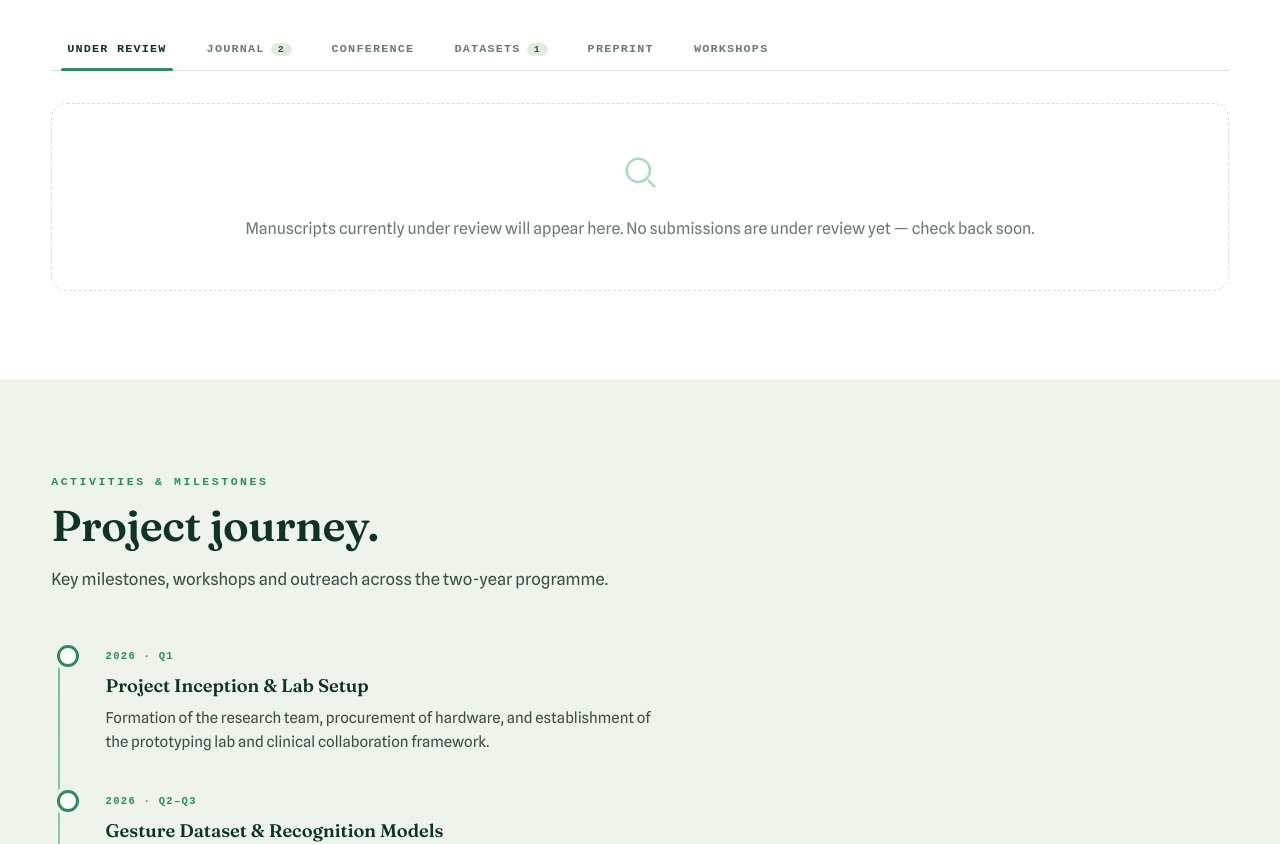
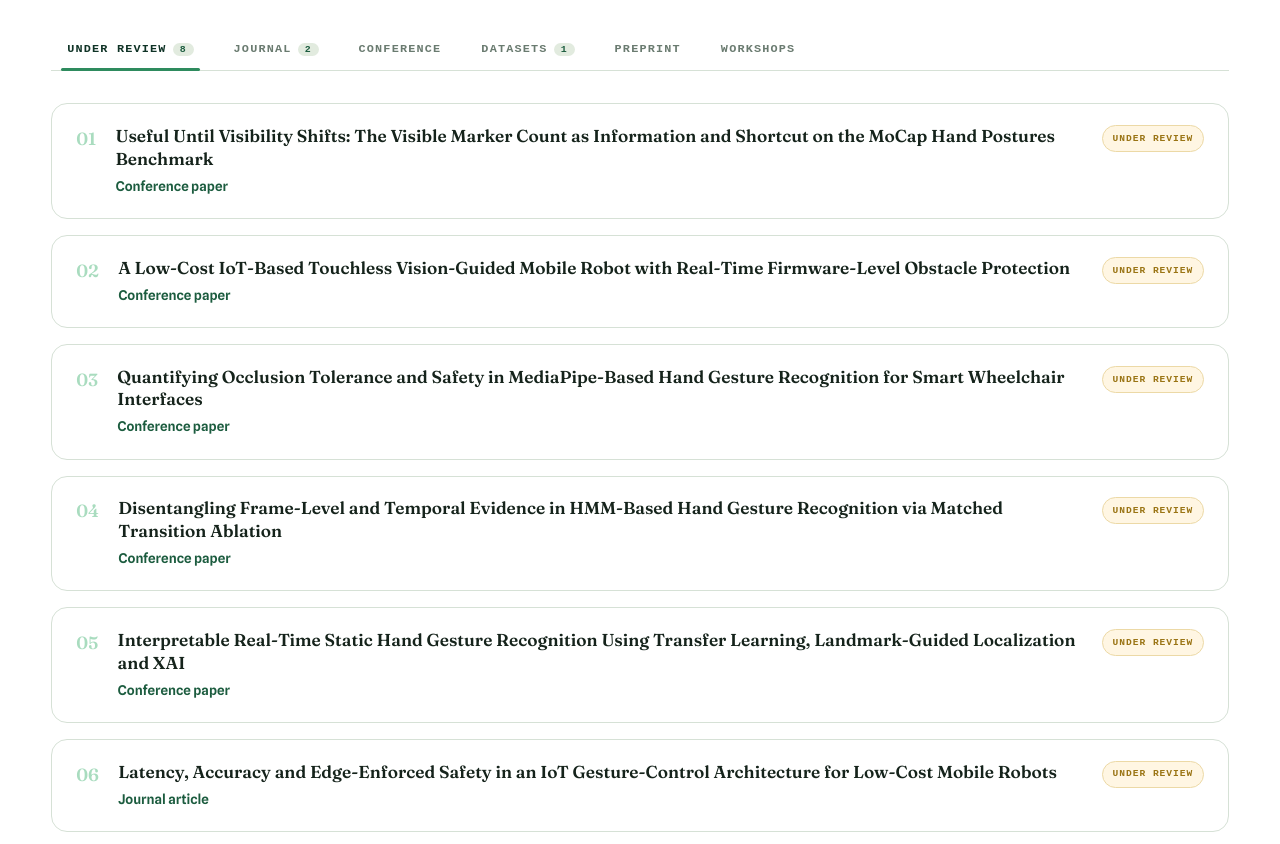
Before and after one commit to mamun390/Smart_Wheelchair, a React (Vite) app: page / in a window 1280 px wide. Shown: the part 5660-6504 px from the top of the page. Built offline with nearby package versions, Linux system fonts and the light colour scheme; a web font is replaced by a local one.

Commit message:
Add files via upload

```diff
--- a/src/data/publications.js
+++ b/src/data/publications.js
@@ -12,8 +12,65 @@ export const pubCategories = [
   {
     id: 'review',
     label: 'Under Review',
-    empty: 'Manuscripts currently under review will appear here. No submissions are under review yet — check back soon.',
-    items: [],
+    empty: 'Manuscripts currently under review will appear here.',
+    items: [
+      {
+        title:
+          'Useful Until Visibility Shifts: The Visible Marker Count as Information and Shortcut on the MoCap Hand Postures Benchmark',
+        venue: 'Conference paper',
+        status: 'review',
+        statusLabel: 'Under Review',
+      },
+      {
+        title:
+          'A Low-Cost IoT-Based Touchless Vision-Guided Mobile Robot with Real-Time Firmware-Level Obstacle Protection',
+        venue: 'Conference paper',
+        status: 'review',
+        statusLabel: 'Under Review',
+      },
+      {
+        title:
+          'Quantifying Occlusion Tolerance and Safety in MediaPipe-Based Hand Gesture Recognition for Smart Wheelchair Interfaces',
+        venue: 'Conference paper',
+        status: 'review',
+        statusLabel: 'Under Review',
+      },
+      {
+        title:
+          'Disentangling Frame-Level and Temporal Evidence in HMM-Based Hand Gesture Recognition via Matched Transition Ablation',
+        venue: 'Conference paper',
+        status: 'review',
+        statusLabel: 'Under Review',
+      },
+      {
+        title:
+          'Interpretable Real-Time Static Hand Gesture Recognition Using Transfer Learning, Landmark-Guided Localization and XAI',
+        venue: 'Conference paper',
+        status: 'review',
+        statusLabel: 'Under Review',
+      },
+      {
+        title:
+          'Latency, Accuracy and Edge-Enforced Safety in an IoT Gesture-Control Architecture for Low-Cost Mobile Robots',
+        venue: 'Journal article',
+        status: 'review',
+        statusLabel: 'Under Review',
+      },
+      {
+        title:
+          'When Marker Count Becomes a Shortcut: Visibility Shifts and Confidence Failure in Motion-Capture Hand Posture Recognition',
+        venue: 'Journal article',
+        status: 'review',
+        statusLabel: 'Under Review',
+      },
+      {
+        title:
+          'Safety Aware Knowledge Extraction from Motion Capture Hand Posture Data for Subject Independent Assistive Command Control',
+        venue: 'Journal article',
+        status: 'review',
+        statusLabel: 'Under Review',
+      },
+    ],
   },
   {
   id: 'journal',
```
